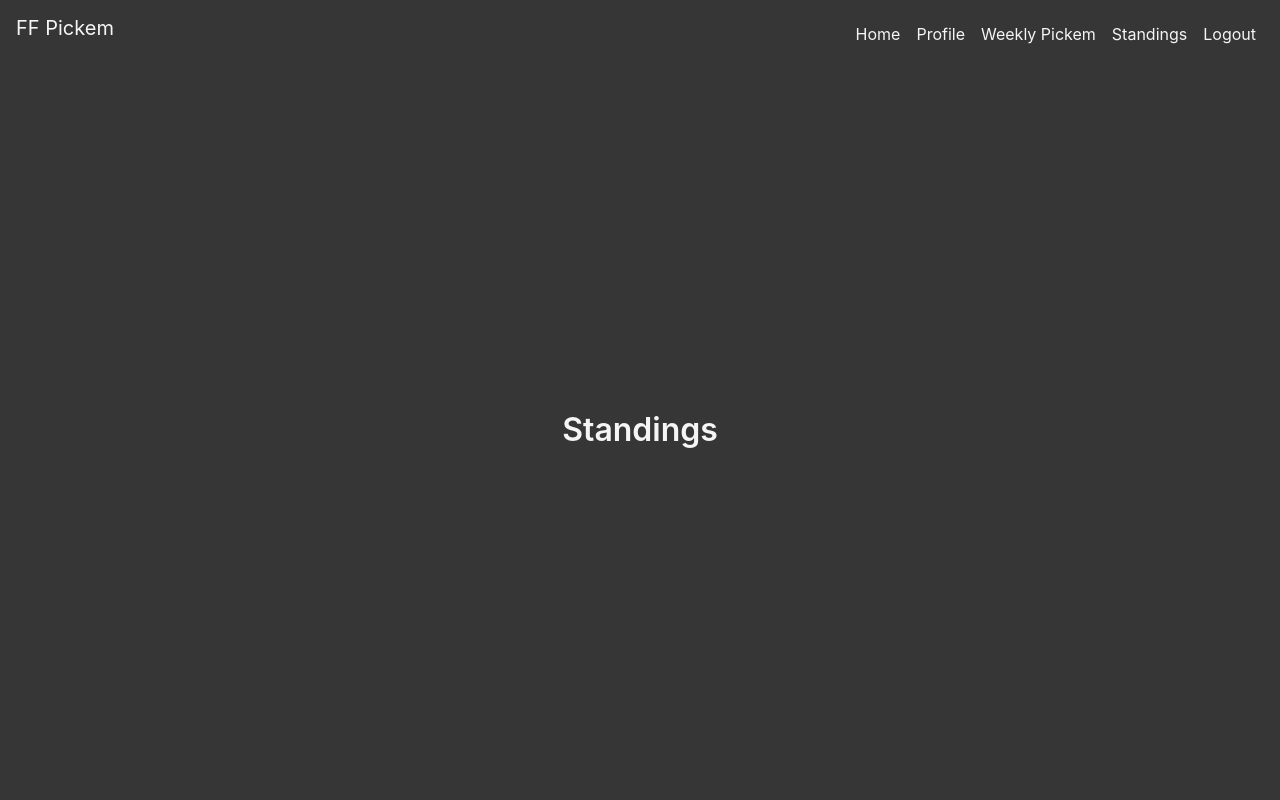
After one commit to jeffreyho101/fantasy-pickem, a Flask app: page /standings in a window 1280 px wide. The commit adds this page. Run offline with Flask 2, Linux system fonts and the light colour scheme; the visitor is signed in with stand-in values (Sample User, id 1); some libraries are stand-ins or nearby versions.

Commit message:
create scaffolding of week_picks and standings

```diff
--- a/pickem/main.py
+++ b/pickem/main.py
@@ -1,5 +1,6 @@
 from flask import Blueprint, render_template
 from flask_login import login_required, current_user
+from datetime import datetime
 
 main = Blueprint('main', __name__)
 
@@ -9,7 +10,19 @@ def index():
     return render_template('index.html', current_user=current_user)
 
 
-@main.route('/profile')
+@main.route('/profile', endpoint='profile')
 @login_required
 def profile():
     return render_template('profile.html', name=current_user.name)
+
+
+@main.route('/week_picks', endpoint='week_picks')
+@login_required
+def standings():
+    return render_template('week_picks.html')
+
+
+@main.route('/standings', endpoint='standings')
+@login_required
+def standings():
+    return render_template('standings.html')
--- a/pickem/templates/base.html
+++ b/pickem/templates/base.html
@@ -5,7 +5,7 @@
     <meta charset="utf-8">
     <meta http-equiv="X-UA-Compatible" content="IE=edge">
     <meta name="viewport" content="width=device-width, initial-scale=1">
-    <title>Flask Auth Example</title>
+    <title>FF Pickem</title>
     <link rel="stylesheet" href="https://cdnjs.cloudflare.com/ajax/libs/bulma/0.7.2/css/bulma.min.css" />
     <link rel="stylesheet" href="https://stackpath.bootstrapcdn.com/bootstrap/4.3.1/css/bootstrap.min.css"
         integrity="sha384-ggOyR0iXCbMQv3Xipma34MD+dH/1fQ784/j6cY/iJTQUOhcWr7x9JvoRxT2MZw1T" crossorigin="anonymous">
@@ -33,6 +33,16 @@
                     <li class="nav-item">
                         <a href="{{ url_for('main.profile') }}" class="navbar-item nav-link active">
                             Profile
+                        </a>
+                    </li>
+                    <li class="nav-item">
+                        <a href="{{ url_for('main.week_picks') }}" class="navbar-item nav-link active">
+                            Weekly Pickem
+                        </a>
+                    </li>
+                    <li class="nav-item">
+                        <a href="{{ url_for('main.standings') }}" class="navbar-item nav-link active">
+                            Standings
                         </a>
                     </li>
                     {% endif %}
--- a/pickem/templates/index.html
+++ b/pickem/templates/index.html
@@ -4,7 +4,13 @@
 <h1 class="title">
     Fantasy Football Pick-em
 </h1>
+{% if not current_user.is_authenticated %}
 <h2 class="subtitle">
     <u><a href="/login">Login</a></u> to start
 </h2>
+{% else %}
+<h2 class="subtitle">
+    Make your picks or view the standings by clicking the respective tab above!
+</h2>
+{% endif %}
 {% endblock %}
--- /dev/null
+++ b/pickem/templates/standings.html
@@ -0,0 +1,7 @@
+{% extends "base.html" %}
+
+{% block content %}
+<h1 class="title">
+    Standings
+</h1>
+{% endblock %}
```
Also changed, not shown: pickem/templates/week_picks.html (added, +7 -0 lines), README.md.
